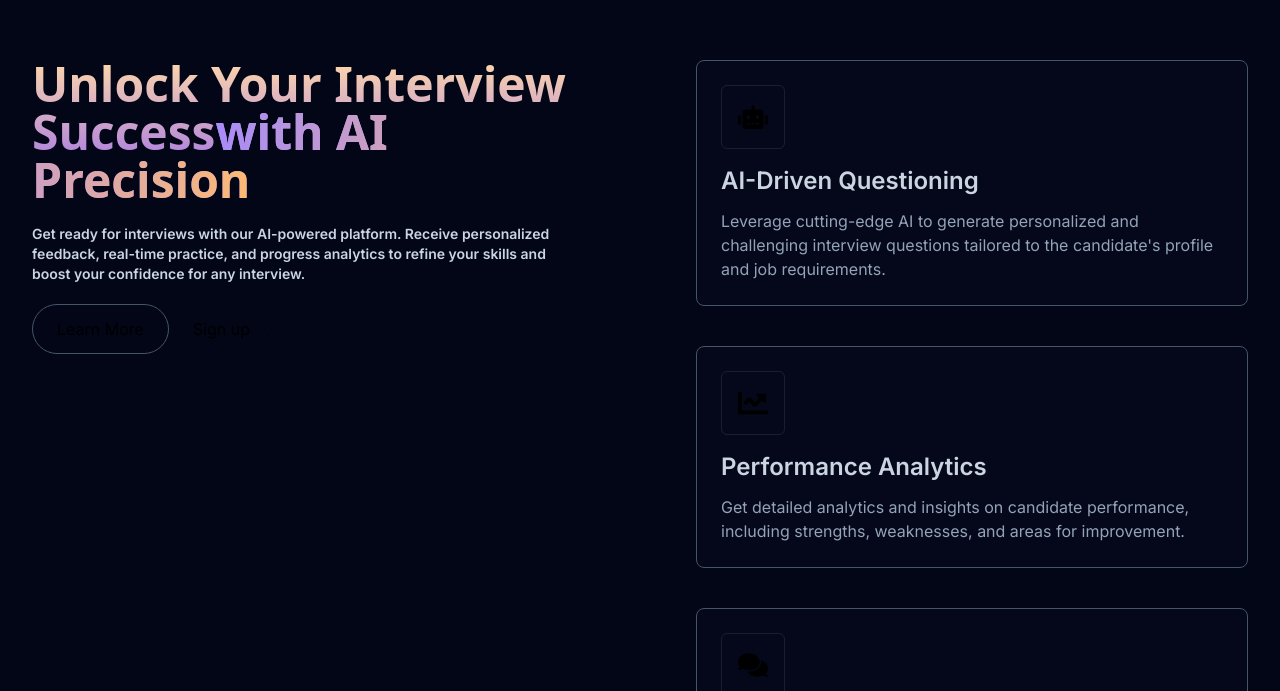
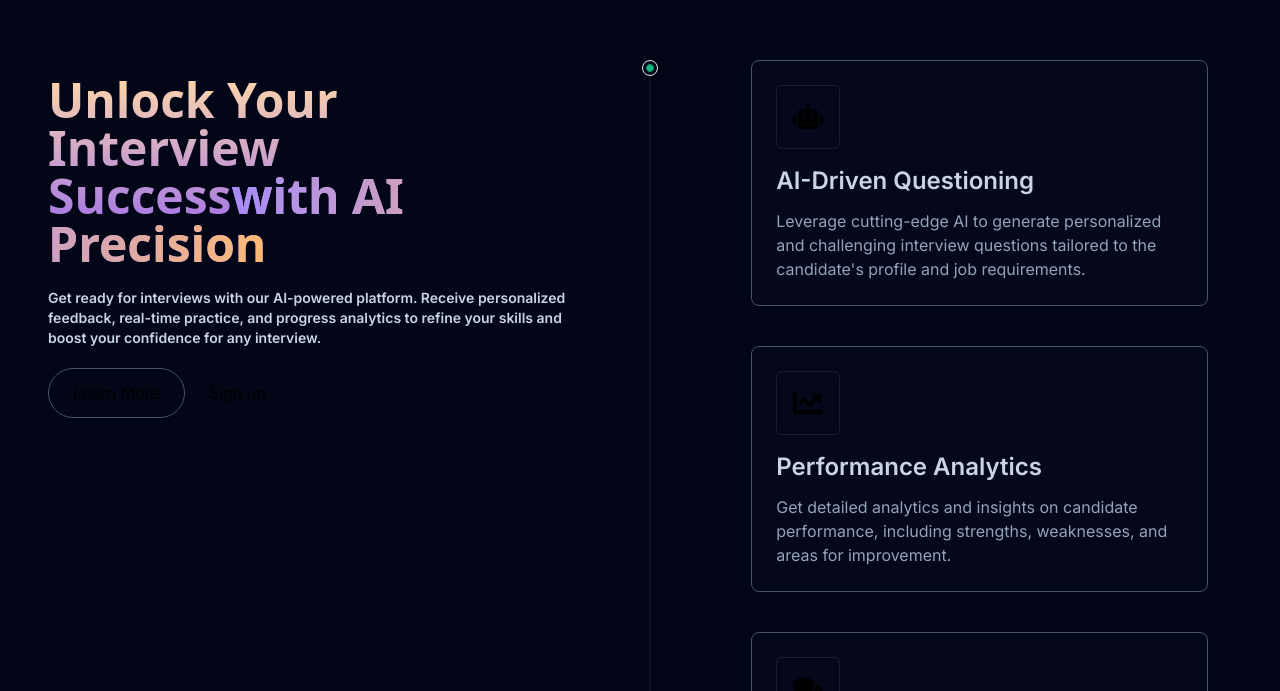
Before and after one commit to Abhishek-Jaiswar/futuresync-A-management-tool, a Next.js app: page / in a window 1280 px wide. Shown: the part 1809-2500 px from the top of the page. Built offline with nearby package versions, Linux system fonts and the light colour scheme.

Commit message:
add tracing beam

```diff
--- a/package.json
+++ b/package.json
@@ -10,7 +10,7 @@
   },
   "dependencies": {
     "clsx": "^2.1.1",
-    "framer-motion": "^11.3.24",
+    "framer-motion": "^11.3.28",
     "mini-svg-data-uri": "^1.4.4",
     "next": "14.2.5",
     "react": "^18",
--- a/src/app/_components/Features.tsx
+++ b/src/app/_components/Features.tsx
@@ -2,11 +2,12 @@ import React from 'react';
 import { features } from '../utils/featuresData';
 import IconComponent from '../utils/IconComponent';
 import { FiChevronsRight } from 'react-icons/fi';
+import { TracingBeam } from './ui/tracing-beam';
 
 const Features = () => {
   return (
-    <div className='flex flex-col md:flex-row items-center md:items-start justify-between lg:gap-28 md:gap-10 gap-5 p-4 lg:p-8'>
-      <div className='w-full md:w-1/2 md:sticky md:top-[15rem] md:left-0 flex flex-col items-center md:items-start'>
+    <div className='flex flex-col md:flex-row items-center md:items-start justify-between lg:gap-28 md:gap-10 gap-5 lg:p-8'>
+      <div className='w-full p-4 md:w-1/2 md:sticky md:top-[15rem] md:left-0 flex flex-col items-center md:items-start'>
         <div className='flex flex-col gap-5 text-center md:text-left'>
           <div>
             <h1 className='relative text-2xl md:text-4xl lg:text-5xl bg-clip-text text-transparent bg-gradient-to-b from-orange-200 to-violet-500 font-sans font-bold'>
@@ -32,9 +33,10 @@ const Features = () => {
         </div>
       </div>
 
-      <div className='w-full lg:w-1/2 flex flex-col items-center justify-center gap-6 lg:gap-10'>
+      <TracingBeam className='md:px-6 px-1 overflow-hidden md:overflow-visible'>
+        <div className=' pr-4 w-full flex flex-col pl-8 items-center justify-center gap-6 lg:gap-10'>
           {features && features.length > 0 && features.map((item) => (
-          <div key={item.id} className='w-full border p-4 md:p-6 rounded-lg border-slate-600 bg-slate-900/20 flex flex-col gap-4'>
+            <div key={item.id} className='w-full  border p-4 md:p-6 rounded-lg border-slate-600 bg-slate-900/20 flex flex-col gap-4'>
               <div className='w-12 md:w-16 h-12 md:h-16 border border-zinc-600/30 flex items-center justify-center rounded-md'>
                 <IconComponent logo={item.icon} className="text-2xl md:text-3xl" />
               </div>
@@ -45,6 +47,7 @@ const Features = () => {
             </div>
           ))}
         </div>
+      </TracingBeam>
     </div>
   );
 };
--- a/src/app/_components/Navbar.tsx
+++ b/src/app/_components/Navbar.tsx
@@ -1,12 +1,12 @@
 "use client"
-import React, { useState } from 'react'
+import React, { useEffect, useState } from 'react'
 import { RxCross2 } from "react-icons/rx";
 import { MdMenu } from 'react-icons/md'
 import MobileNav from './MobileNav';
 
 const Navbar = () => {
 
-    const [active, setActive] = useState(true)
+    const [active, setActive] = useState(true);
 
     const handleMenu = () => {
         setActive(prev => !prev)
--- /dev/null
+++ b/src/app/_components/Pricing.tsx
@@ -0,0 +1,63 @@
+import React from 'react'
+import { FaArrowRightLong } from "react-icons/fa6";
+import { IoIosCheckmarkCircle } from "react-icons/io";
+
+const Pricing = () => {
+    return (
+        <div className='flex items-center justify-center flex-col gap-20' >
+            <div className='flex items-center justify-center flex-col gap-5'>
+                <div>
+                    <h1 className=' py-2 text-5xl bg-gradient-to-r from-violet-400 to bg-orange-300 bg-clip-text text-transparent font-bold capitalize'>Smart tech with smart pricing.</h1>
+                </div>
+                <div>
+                    <p className='text-base text-slate-400'>Commit to a year, and watch your savings grow with our exclusive rates!</p>
+                </div>
+            </div>
+            <div className=' grid grid-cols-1 md:grid-cols-1 lg:grid-cols-3 gap-14 p-4'>
+                <div className='border border-violet-500/20 rounded-lg p-5 flex flex-col gap-3'>
+                    <div>
+                        <h1 className='text-2xl font-semibold text-gray-200'>Starter</h1>
+                    </div>
+                    <div>
+                        <p className='text-sm text-slate-200'>Great for beginners starting their interview preparation journey.</p>
+                    </div>
+                    <div className='flex items-end justify-start gap-1'>
+                        <h1 className='text-5xl font-bold text-white'>$9</h1>
+                        <span>/</span>
+                        <p>MO.</p>
+                    </div>
+                    <div>
+                        <button className='w-full rounded-lg border border-slate-500 hover:bg-gradient-to-r  hover:from-violet-300  hover:to-orange-300  hover:text-slate-900 flex items-center justify-center gap-2 font-semibold px-2 py-2 transition-all ease-in duration-700'>Get started <FaArrowRightLong /> </button>
+                    </div>
+                    <div className='mt-3'>
+                        <ul className=' flex flex-col items-start justify-start gap-3'>
+                            <li className='flex items-center justify-start gap-2 text-base text-slate-300 '><IoIosCheckmarkCircle className='text-2xl text-violet-400' /> 6 Hours of interviews in a week</li>
+                            <li className='flex items-center justify-start gap-2 text-base text-slate-300 '><IoIosCheckmarkCircle className='text-2xl text-violet-400' /> 6 Hours of interviews in a week</li>
+                            <li className='flex items-center justify-start gap-2 text-base text-slate-300 '><IoIosCheckmarkCircle className='text-2xl text-violet-400' /> 6 Hours of interviews in a week</li>
+                            <li className='flex items-center justify-start gap-2 text-base text-slate-300 '><IoIosCheckmarkCircle className='text-2xl text-violet-400' /> 6 Hours of interviews in a week</li>
+                            <li className='flex items-center justify-start gap-2 text-base text-slate-300 '><IoIosCheckmarkCircle className='text-2xl text-violet-400' /> 6 Hours of interviews in a week</li>
+                            <li className='flex items-center justify-start gap-2 text-base text-slate-300 '><IoIosCheckmarkCircle className='text-2xl text-violet-400' /> 6 Hours of interviews in a week</li>
+                            <li className='flex items-center justify-start gap-2 text-base text-slate-300 '><IoIosCheckmarkCircle className='text-2xl text-violet-400' /> 6 Hours of interviews in a week</li>
+
+                        </ul>
+                    </div>
+                </div>
+                <div>
+                    <div>
+                        <h1>Professional</h1>
+                        <div>
+                            <p>Best seller</p>
+                        </div>
+                    </div>
+                </div>
+                <div>
+                    <div>
+                        <h1>Professional</h1>
+                    </div>
+                </div>
+            </div>
+        </div>
+    )
+}
+
+export default Pricing
--- a/src/app/_components/TopCompanies.tsx
+++ b/src/app/_components/TopCompanies.tsx
@@ -10,7 +10,7 @@ const TopCompanies = () => {
         <div className='  -z-50 relative flex flex-col items-center justify-center gap-3 lg:gap-6'>
             {/* Heading Section */}
             <div className='w-full max-w-4xl'>
-                <h1 className='text-xl sm:text-2xl md:text-3xl lg:text-4xl text-gray-300 font-bold text-center py-1 capitalize'>
+                <h1 className='text-2xl sm:text-2xl md:text-3xl lg:text-4xl text-gray-300 font-bold text-center py-1 capitalize'>
                     Top <span className='bg-gradient-to-r from-violet-400 to-orange-300 bg-clip-text text-transparent'>Under-rated questions</span> from these companies
                 </h1>
                 <p className='text-sm sm:text-md md:text-lg text-slate-400 py-1 text-center mx-auto max-w-xl'>
--- /dev/null
+++ b/src/app/_components/ui/tracing-beam.tsx
@@ -0,0 +1,128 @@
+"use client";
+import React, { useEffect, useRef, useState } from "react";
+import {
+  motion,
+  useTransform,
+  useScroll,
+  useVelocity,
+  useSpring,
+} from "framer-motion";
+import { cn } from "@/lib/utils";
+
+export const TracingBeam = ({
+  children,
+  className,
+}: {
+  children: React.ReactNode;
+  className?: string;
+}) => {
+  const ref = useRef<HTMLDivElement>(null);
+  const { scrollYProgress } = useScroll({
+    target: ref,
+    offset: ["start start", "end start"],
+  });
+
+  const contentRef = useRef<HTMLDivElement>(null);
+  const [svgHeight, setSvgHeight] = useState(0);
+
+  useEffect(() => {
+    if (contentRef.current) {
+      setSvgHeight(contentRef.current.offsetHeight);
+    }
+  }, []);
+
+  const y1 = useSpring(
+    useTransform(scrollYProgress, [0, 0.8], [50, svgHeight]),
+    {
+      stiffness: 500,
+      damping: 90,
+    }
+  );
+  const y2 = useSpring(
+    useTransform(scrollYProgress, [0, 1], [50, svgHeight - 200]),
+    {
+      stiffness: 500,
+      damping: 90,
+    }
+  );
+
+  return (
+    <motion.div
+      ref={ref}
+      className={cn("relative w-full md:w-1/2 mx-auto h-full", className)}
+    >
+      <div className="absolute -left-4 md:-left-20 top-0">
+        <motion.div
+          transition={{
+            duration: 0.2,
+            delay: 0.5,
+          }}
+          animate={{
+            boxShadow:
+              scrollYProgress.get() > 0
+                ? "none"
+                : "rgba(0, 0, 0, 0.24) 0px 3px 8px",
+          }}
+          className="ml-[27px] h-4 w-4 rounded-full border border-netural-200 shadow-sm flex items-center justify-center"
+        >
+          <motion.div
+            transition={{
+              duration: 0.2,
+              delay: 0.5,
+            }}
+            animate={{
+              backgroundColor:
+                scrollYProgress.get() > 0 ? "white" : "var(--emerald-500)",
+              borderColor:
+                scrollYProgress.get() > 0 ? "white" : "var(--emerald-600)",
+            }}
+            className="h-2 w-2  rounded-full border border-neutral-300 bg-white"
+          />
+        </motion.div>
+        <svg
+          viewBox={`0 0 20 ${svgHeight}`}
+          width="20"
+          height={svgHeight} // Set the SVG height
+          className=" ml-4 block"
+          aria-hidden="true"
+        >
+          <motion.path
+            d={`M 1 0V -36 l 18 24 V ${svgHeight * 0.8} l -18 24V ${svgHeight}`}
+            fill="none"
+            stroke="#9091A0"
+            strokeOpacity="0.16"
+            transition={{
+              duration: 10,
+            }}
+          ></motion.path>
+          <motion.path
+            d={`M 1 0V -36 l 18 24 V ${svgHeight * 0.8} l -18 24V ${svgHeight}`}
+            fill="none"
+            stroke="url(#gradient)"
+            strokeWidth="1.25"
+            className="motion-reduce:hidden"
+            transition={{
+              duration: 10,
+            }}
+          ></motion.path>
+          <defs>
+            <motion.linearGradient
+              id="gradient"
+              gradientUnits="userSpaceOnUse"
+              x1="0"
+              x2="0"
+              y1={y1} // set y1 for gradient
+              y2={y2} // set y2 for gradient
+            >
+              <stop stopColor="#18CCFC" stopOpacity="0"></stop>
+              <stop stopColor="#18CCFC"></stop>
+              <stop offset="0.325" stopColor="#6344F5"></stop>
+              <stop offset="1" stopColor="#AE48FF" stopOpacity="0"></stop>
+            </motion.linearGradient>
+          </defs>
+        </svg>
+      </div>
+      <div ref={contentRef}>{children}</div>
+    </motion.div>
+  );
+};
--- a/src/app/globals.css
+++ b/src/app/globals.css
@@ -18,7 +18,8 @@
 
 body {
   color: rgb(var(--foreground-rgb));
-  background: #020617
+  background:
+  #020617
 }
 
 @layer utilities {
--- /dev/null
+++ b/src/app/loading.tsx
@@ -0,0 +1,19 @@
+import React from 'react'
+import { BiLoader } from 'react-icons/bi'
+
+const loading = () => {
+  return (
+    <div className=' w-screen flex items-center justify-center bg-slate-950'>
+      <div className='flex items-center justify-center flex-col gap-3'>
+        <div>
+          <BiLoader className=' animate-spin' />
+        </div>
+        <div>
+          <h1 className='text-2xl text-gray-200 font-semibold'>Wait a second...</h1>
+        </div>
+      </div>
+    </div>
+  )
+}
+
+export default loading
--- a/src/app/page.tsx
+++ b/src/app/page.tsx
@@ -6,6 +6,7 @@ import Navbar from './_components/Navbar'
 import Hero from './_components/Hero'
 import HeroText from './_components/HeroText'
 import Resources from './_components/Resources'
+import Pricing from './_components/Pricing'
 
 const page = () => {
   return (
@@ -25,10 +26,10 @@ const page = () => {
       <div className='mx-auto max-w-7xl'>
         <Features />
       </div>
-      <div className='pt-16 max-w-7xl mx-auto flex flex-col items-center justify-center'>
-        <div className='py-8'>
-          <h1 className=' text-center text-5xl text-gray-200 font-bold capitalize'>
-            You are in good company
+      <div className='pt-8 max-w-7xl mx-auto flex flex-col items-center justify-center'>
+        <div className='py-8 w-[65%]'>
+          <h1 className=' bg-gradient-to-r from-violet-400 to-orange-300 bg-clip-text text-transparent text-center text-2xl lg:text-5xl md:text-4xl font-bold capitalize '>
+            You&apos;re in the right place for your interview journey!
           </h1>
           <p className='text-center py-5'>Have a look our happy users</p>
         </div>
@@ -37,6 +38,10 @@ const page = () => {
       <div className='mx-auto max-w-7xl pt-40'>
         <Resources />
       </div>
+      <div className='mx-auto max-w-7xl pt-40'>
+        <Pricing />
+      </div>
+
     </div>
   )
 }
```
Also changed, not shown: 1 other file (tests, documents, lock files or other folders). Lines whose indentation alone changed are shown as unchanged.
